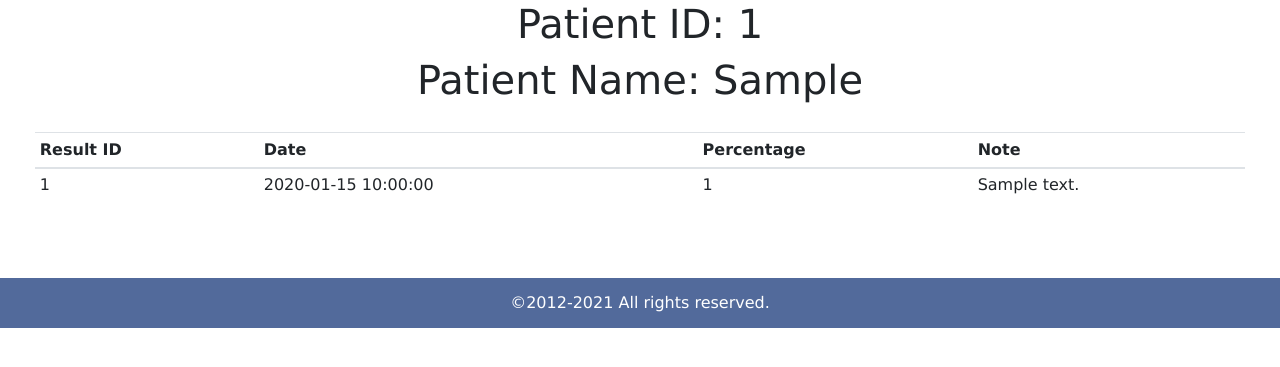
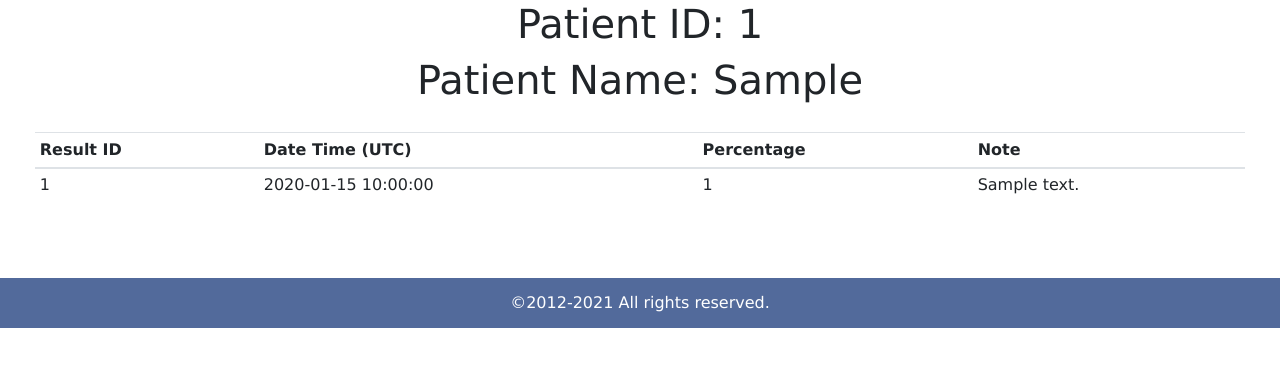
Before and after one commit to damian-ngau/FIT3164_team16_website, a Flask app: template website/templates/result_history.html in a window 1280 px wide. Shown: the part 86-453 px from the top of the page. Run offline with Flask 2, Linux system fonts and the light colour scheme; the template is opened without the code that fills it: most values are stand-ins (such as "Sample title", 1, 10 or a date in 2020); parts of the project's set-up code (start-up, migrations or seed data) failed here and were passed over; some libraries are stand-ins or nearby versions.

Commit message:
Update result_history.html

```diff
--- a/website/templates/result_history.html
+++ b/website/templates/result_history.html
@@ -13,7 +13,7 @@
 				<thead>
 					<tr>
 						<th>Result ID</th>
-						<th>Date</th>
+						<th>Date Time (UTC)</th>
 						<th>Percentage</th>
 						<th>Note</th>
 					</tr>
```
